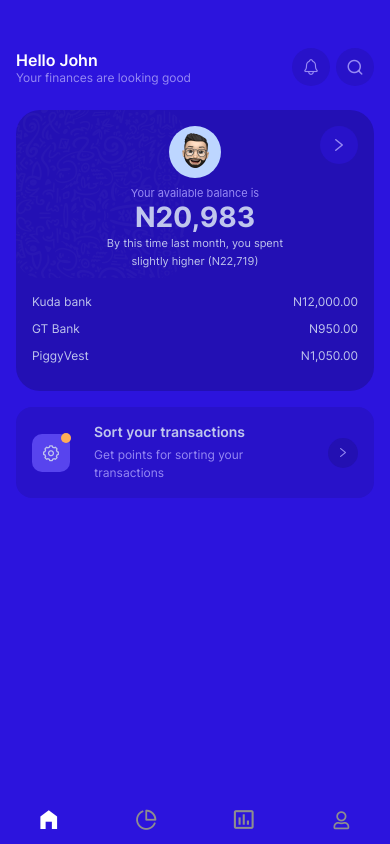
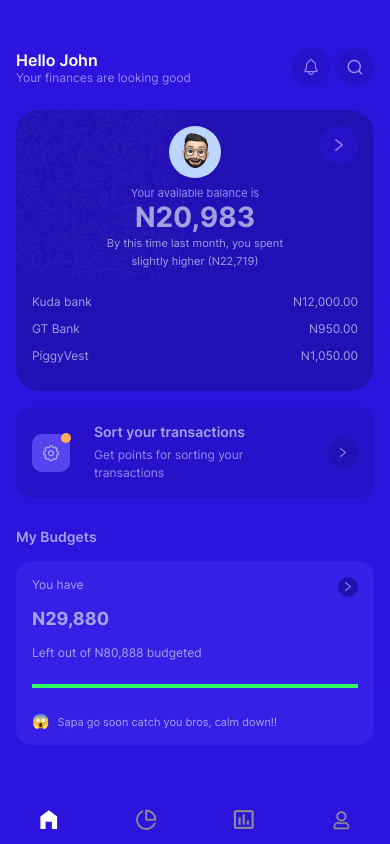
Before and after one commit to bezbrain/Nawo__assessment, a React Native app: screen /Home in a window 390 px wide. Built offline with nearby package versions, Linux system fonts and the light colour scheme.

Commit message:
Add scroll feature

```diff
--- a/src/components/general/wrappers/screenWrapper.tsx
+++ b/src/components/general/wrappers/screenWrapper.tsx
@@ -20,6 +20,7 @@ const styles = StyleSheet.create({
     backgroundColor: purple600,
     flex: 1,
     paddingTop: 48,
+    paddingBottom: 72,
     paddingHorizontal: 16,
   },
 });
--- a/src/components/screenComponents/homeComp/home.component.tsx
+++ b/src/components/screenComponents/homeComp/home.component.tsx
@@ -1,18 +1,22 @@
 import React from "react";
-import { Text, View } from "react-native";
+import { ScrollView } from "react-native";
 
 import { ScreenWrapper } from "../../general/wrappers";
 import HomeHeader from "./others/homeHeader";
 import AvailableBalance from "./others/availableBalance";
 import SortTransactions from "./others/sortTransactions";
+import MyBudget from "./others/myBudget";
 
 const HomeComponent = () => {
   return (
-    <ScreenWrapper>
-      <HomeHeader />
-      <AvailableBalance />
-      <SortTransactions />
-    </ScreenWrapper>
+    <ScrollView showsVerticalScrollIndicator={false}>
+      <ScreenWrapper>
+        <HomeHeader />
+        <AvailableBalance />
+        <SortTransactions />
+        <MyBudget />
+      </ScreenWrapper>
+    </ScrollView>
   );
 };
 
--- /dev/null
+++ b/src/components/screenComponents/homeComp/others/myBudget.tsx
@@ -0,0 +1,95 @@
+import React from "react";
+import { StyleSheet, Text, View } from "react-native";
+
+import { Colors } from "../../../../utils/colors";
+import ArrowRight from "../../../general/arrowRight/arrowRight";
+
+const { white800 } = Colors;
+
+const MyBudget = () => {
+  return (
+    <View style={styles.budgetContainer}>
+      <Text style={styles.title}>My Budgets</Text>
+
+      <View style={styles.budegetDetails}>
+        <ArrowRight size={12} styleIconBg={styles.budgetArrowIcon} />
+        <Text style={[styles.generalText, styles.youHave]}>You have</Text>
+        <Text style={[styles.generalText, styles.budgetAmount]}>N29,880</Text>
+        <Text style={[styles.generalText, styles.leftOut]}>
+          Left out of N80,888 budgeted
+        </Text>
+
+        <View style={styles.line}>
+          <View style={styles.lineCount} />
+        </View>
+
+        <View style={styles.budgetFooter}>
+          <Text>😱</Text>
+          <Text style={[styles.generalText, styles.sapaText]}>
+            Sapa go soon catch you bros, calm down!!
+          </Text>
+        </View>
+      </View>
+    </View>
+  );
+};
+
+export default MyBudget;
+
+const styles = StyleSheet.create({
+  budgetContainer: {
+    marginTop: 30,
+  },
+  title: {
+    marginBottom: 16,
+    color: white800,
+    fontFamily: "Inter-SemiBold",
+  },
+  budegetDetails: {
+    backgroundColor: "rgba(67, 45, 237, 0.5)",
+    borderRadius: 16,
+    padding: 16,
+  },
+  budgetArrowIcon: {
+    backgroundColor: "#2310B2",
+    height: 20,
+    width: 20,
+    marginLeft: "auto",
+  },
+  generalText: {
+    color: white800,
+  },
+  youHave: {
+    fontSize: 12,
+    fontFamily: "Inter-Regular",
+  },
+  budgetAmount: {
+    fontSize: 18,
+    fontFamily: "Inter-Bold",
+    marginVertical: 16,
+  },
+  leftOut: {
+    fontSize: 12,
+    fontFamily: "Inter-Regular",
+  },
+
+  line: {
+    height: 4,
+    width: "100%",
+    backgroundColor: "#32FC65",
+    marginVertical: 24,
+  },
+  lineCount: {
+    // height: 4,
+  },
+
+  budgetFooter: {
+    flexDirection: "row",
+    alignItems: "flex-end",
+    gap: 8,
+  },
+  sapaText: {
+    fontSize: 11,
+    fontFamily: "Inter-Regular",
+  },
+});
--- a/src/components/screenComponents/index.ts
+++ b/src/components/screenComponents/index.ts
@@ -5,6 +5,7 @@ import DummyScreenFour from "./dummyScreenFour";
 import HomeHeader from "./homeComp/others/homeHeader";
 import AvailableBalance from "./homeComp/others/availableBalance";
 import SortTransactions from "./homeComp/others/sortTransactions";
+import MyBudget from "./homeComp/others/myBudget";
 
 export {
   HomeComponent,
@@ -14,4 +15,5 @@ export {
   HomeHeader,
   AvailableBalance,
   SortTransactions,
+  MyBudget,
 };
--- a/src/utils/colors.ts
+++ b/src/utils/colors.ts
@@ -3,5 +3,5 @@ export const Colors = {
   purple400: "#2812C9",
   purple100: "#978AF4",
 
-  white800: "#c0c6ed",
+  white800: "rgba(192, 198, 237, 0.8)",
 };
```
